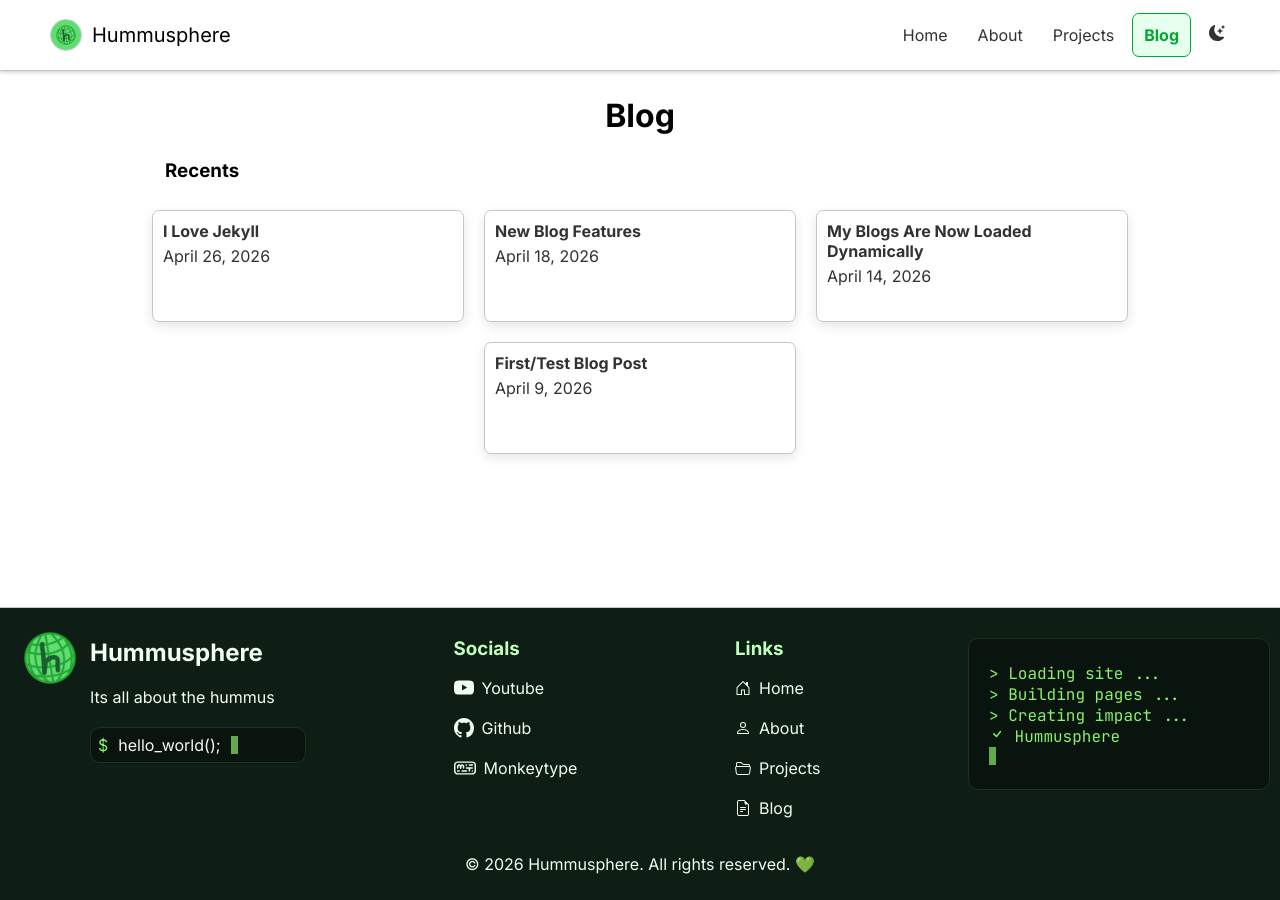
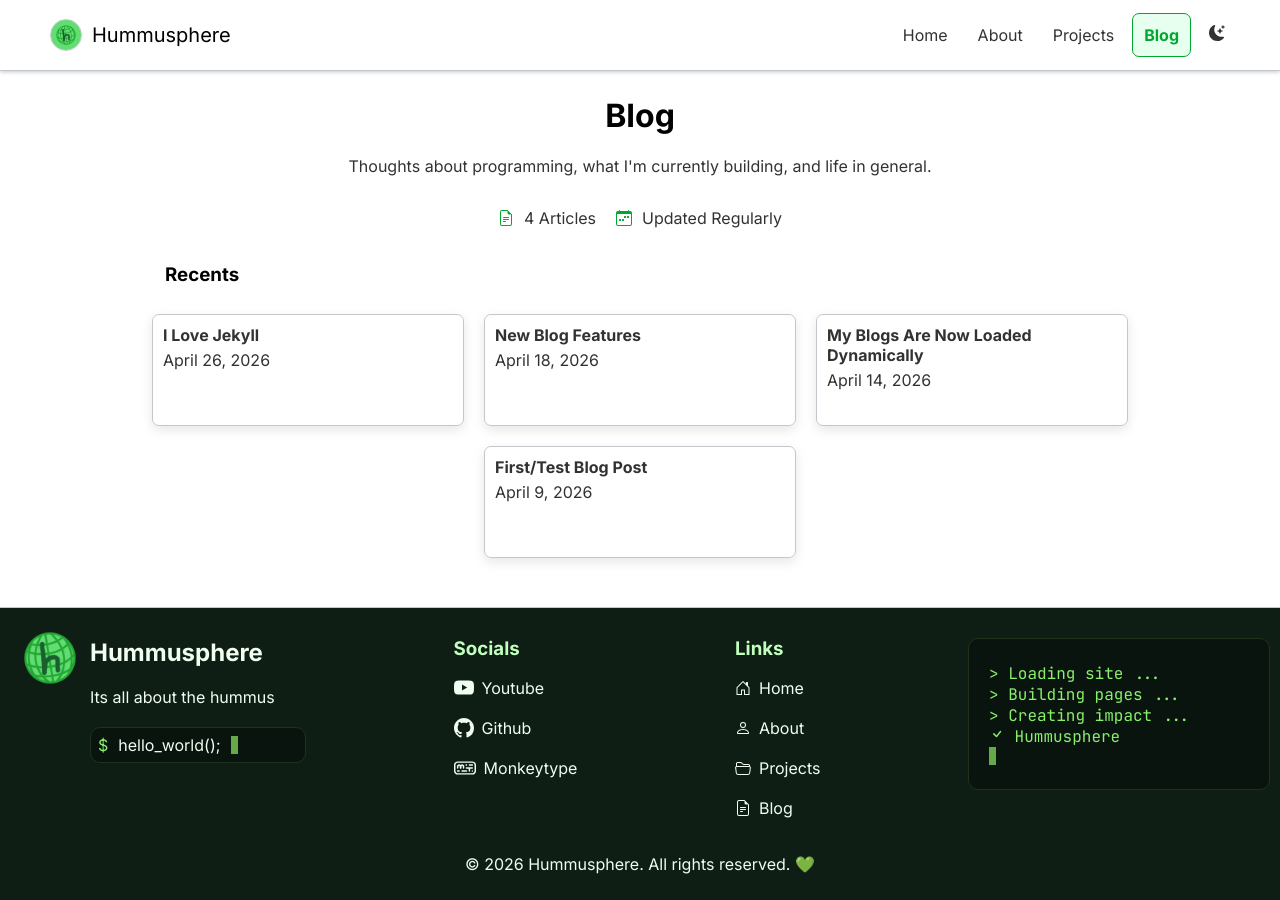
Before and after one commit to hummusphere/hummusphere.github.io, a Jekyll site: the page built from directory/blog.html, in a window 1280 px wide. Built offline with Jekyll 4.4.1, drawn with Linux system fonts in a browser that asks for light colours.

Commit message:
Added article amount & publishing time on blog

```diff
--- a/directory/blog.html
+++ b/directory/blog.html
@@ -6,12 +6,29 @@ permalink: /blog/
 
 <div id="main-content" class="flex flex-col items-center">
     <h1 id="blog-header">Blog</h1>
+    <p> Thoughts about programming, what I'm currently building, and life in general.</p>
+    <div class="flex flex-row" style="gap: 20px;">
+        <div class="flex flex-row items-center" style="gap: 10px;">
+            <svg class="spring-green    " xmlns="http://www.w3.org/2000/svg" width="16" height="16" fill="currentColor" class="bi bi-file-earmark-text" viewBox="0 0 16 16">
+                <path d="M5.5 7a.5.5 0 0 0 0 1h5a.5.5 0 0 0 0-1zM5 9.5a.5.5 0 0 1 .5-.5h5a.5.5 0 0 1 0 1h-5a.5.5 0 0 1-.5-.5m0 2a.5.5 0 0 1 .5-.5h2a.5.5 0 0 1 0 1h-2a.5.5 0 0 1-.5-.5"/>
+                <path d="M9.5 0H4a2 2 0 0 0-2 2v12a2 2 0 0 0 2 2h8a2 2 0 0 0 2-2V4.5zm0 1v2A1.5 1.5 0 0 0 11 4.5h2V14a1 1 0 0 1-1 1H4a1 1 0 0 1-1-1V2a1 1 0 0 1 1-1z"/>
+            </svg>
+            <p> {{ site.posts | size }} Articles </p>
+        </div>
+        <div class="flex flex-row items-center" style="gap: 10px;">
+            <svg class="spring-green" xmlns="http://www.w3.org/2000/svg" width="16" height="16" fill="currentColor" class="bi bi-calendar-week" viewBox="0 0 16 16">
+                <path d="M11 6.5a.5.5 0 0 1 .5-.5h1a.5.5 0 0 1 .5.5v1a.5.5 0 0 1-.5.5h-1a.5.5 0 0 1-.5-.5zm-3 0a.5.5 0 0 1 .5-.5h1a.5.5 0 0 1 .5.5v1a.5.5 0 0 1-.5.5h-1a.5.5 0 0 1-.5-.5zm-5 3a.5.5 0 0 1 .5-.5h1a.5.5 0 0 1 .5.5v1a.5.5 0 0 1-.5.5h-1a.5.5 0 0 1-.5-.5zm3 0a.5.5 0 0 1 .5-.5h1a.5.5 0 0 1 .5.5v1a.5.5 0 0 1-.5.5h-1a.5.5 0 0 1-.5-.5z"/>
+                <path d="M3.5 0a.5.5 0 0 1 .5.5V1h8V.5a.5.5 0 0 1 1 0V1h1a2 2 0 0 1 2 2v11a2 2 0 0 1-2 2H2a2 2 0 0 1-2-2V3a2 2 0 0 1 2-2h1V.5a.5.5 0 0 1 .5-.5M1 4v10a1 1 0 0 0 1 1h12a1 1 0 0 0 1-1V4z"/>
+            </svg>
+            <p> Updated Regularly</p>
+        </div>
+    </div>
     <h3 style="width:100%; max-width:950px;">Recents</h3>
     <div id="blog-list">
         {% for post in site.posts %}
         <a href="{{ post.url }}" class="blog-item">
         <p class="blog-list-a-tag">{{ post.title }}</p>
-        <p>{{ post.date-full }}</p>
+            <p>{{ post.date-full }}</p>
         </a>
         {% endfor %}
     </div>
--- a/directory/projects.html
+++ b/directory/projects.html
@@ -27,10 +27,10 @@ permalink: /projects/
                 </div>
             </div>
             <div class="flex flex-row justify-between items-center">
-                <p style="color: var(--spring-green); margin:5px; margin-left: 20px; height: fit-content;"> View Documentation -></p>
+                <p style="margin:5px; margin-left: 20px; height: fit-content;"> View Documentation -></p>
                 <div style="gap: 10px; margin:10px;" class="flex flex-row items-center">
                         {% for topic in project.topics %}
-                            <p style="border: 1px solid var(--sage-green); font-size:12px; margin: 0px; background: var(--seafoam-green); color: var(--spring-green); padding: 5px; line-height: 1.2; border-radius:10px;"> {{ topic }} </p>
+                            <p style="border: 1px solid var(--border-color); font-size: 12px; margin: 0px; color: var(--text-color); padding: 5px; line-height: 1.2; border-radius: 10px; box-shadow: var(--box-shadow);"> {{ topic }} </p>
                         {% endfor %}
                 </div>
             </div>
--- a/styles/style.css
+++ b/styles/style.css
@@ -62,6 +62,10 @@
 
 .justify-end {
   justify-content: end;
+}
+
+.spring-green {
+  color: var(--spring-green);
 }
 
 html {
```
